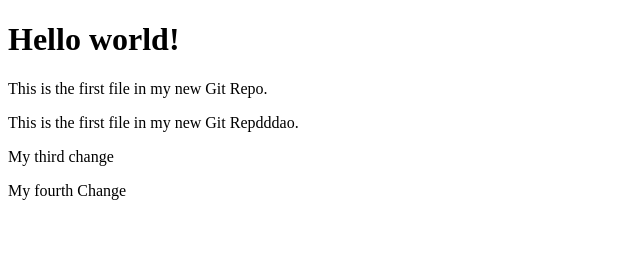
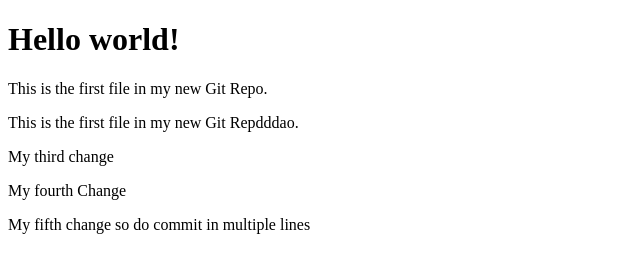
Before and after one commit to GrimNej/learning_git_advanced, a plain HTML site: page index.html in a window 1280 px wide. Shown: the whole page, without its empty margins (0-640 px from the left). Drawn offline with Linux system fonts and the light colour scheme.

```diff
--- a/index.html
+++ b/index.html
@@ -10,6 +10,7 @@
 <p>This is the first file in my new Git Repdddao.</p>
 <p>My third change </p>
 <p>My fourth Change</p>
+<p>My fifth change so do commit in multiple lines</p>
 
 </body>
 </html>
```
